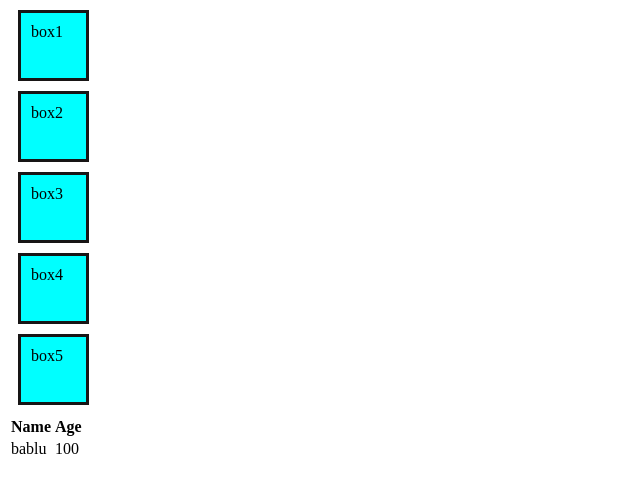
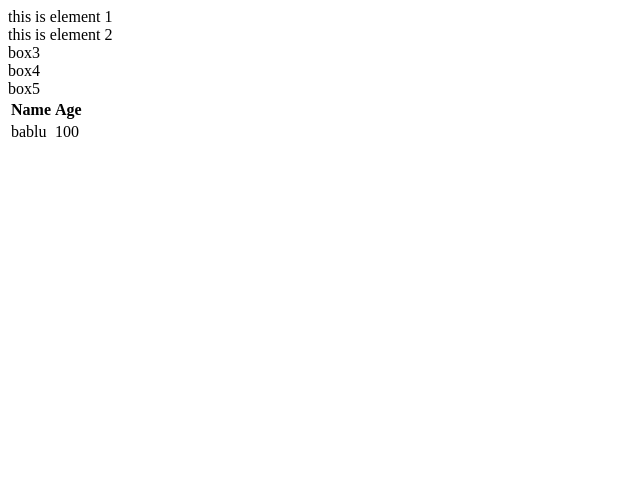
Before and after one commit to BabluGautam/Practice_Question_solve, a plain HTML site: page vid67.html in a window 1280 px wide. Shown: the whole page, without its empty margins (0-640 px from the left). Drawn offline with Linux system fonts and the light colour scheme.

Commit message:
code update

```diff
--- a/vid67.html
+++ b/vid67.html
@@ -8,19 +8,19 @@
   </head>
   <style>
     .box {
-      background-color: aqua;
+      /* background-color: aqua;
       height: 45px;
       width: 45px;
       border: 3px solid rgb(23, 21, 21);
       margin: 10px;
-      padding: 10px;
+      padding: 10px; */
     }
   </style>
   <body>
     <div class="container">
-      <div class="box">box1</div>
-      <div class="box">box2</div>
-      <div class="box">box3</div>
+      <div class="box " id="id1">this is element 1 <span id="sp1"></span></div>
+      <div class="box" id="id2">this is element 2</div>
+      <div class="box">box3</di2>
       <div class="box">box4</div>
       <div class="box">box5</div>
     </div>
--- a/vid67.js
+++ b/vid67.js
@@ -0,0 +1,10 @@
+let id1 = document.getElementById("id1")
+let sp1 = document.getElementById("sp1")
+console.log(id1)
+
+// console.log(id1.matches(".box"))
+
+// console.log(sp1.closest("id1"))
+console.log(id1.contains(sp1))
+console.log(sp1.contains(id1))
+console.log(sp1.contains(sp1))
```
